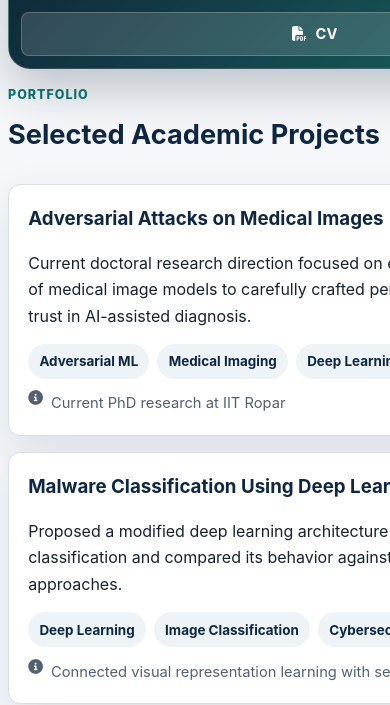
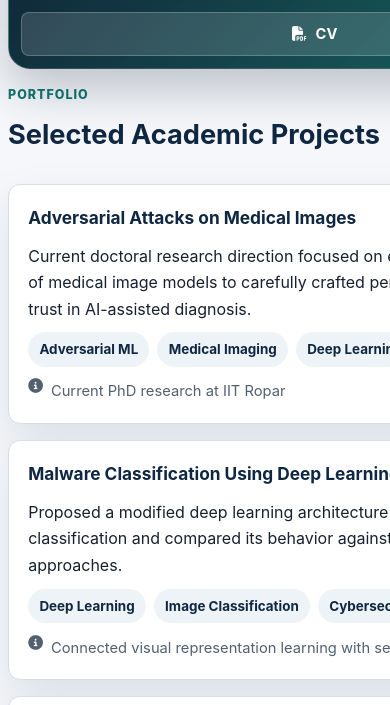
Before and after one commit to kousik-kr/riya2599.github.io, a plain HTML site: page projects.html in a window 390 px wide. Shown: the part 119-824 px from the top of the page. Drawn offline with Linux system fonts and the light colour scheme.

Commit message:
project update

```diff
--- a/src/components/Projects.js
+++ b/src/components/Projects.js
@@ -7,11 +7,11 @@ export const createProjects = ({ projects }) =>
         <p class="eyebrow">Portfolio</p>
         <h2>Selected Academic Projects</h2>
       </div>
-      <div class="projects-grid">
+      <div class="projects-list">
         ${createList(
           projects,
           (project) => `
-            <article class="project-card glass-panel">
+            <article class="project-item glass-panel">
               <div class="project-header">
                 <h3>${project.title}</h3>
                 ${
--- a/src/styles/main.css
+++ b/src/styles/main.css
@@ -542,7 +542,6 @@ body {
 }
 
 .cards-grid,
-.projects-grid,
 .skills-grid,
 .teaching-grid,
 .interests-grid {
@@ -552,7 +551,7 @@ body {
 }
 
 .feature-card,
-.project-card,
+.project-item,
 .skill-category,
 .teaching-card,
 .experience-card,
@@ -579,7 +578,7 @@ body {
 }
 
 .feature-card h3,
-.project-card h3,
+.project-item h3,
 .education-card h3,
 .experience-card h3,
 .award-content h3,
@@ -596,6 +595,7 @@ body {
 }
 
 .publications-list,
+.projects-list,
 .education-cards,
 .experience-timeline,
 .awards-container,
@@ -604,7 +604,8 @@ body {
   gap: 1rem;
 }
 
-.publication-item {
+.publication-item,
+.project-item {
   padding: clamp(1.2rem, 2.4vw, 1.65rem);
   display: grid;
   gap: 0.65rem;
@@ -644,7 +645,8 @@ body {
   text-transform: capitalize;
 }
 
-.publication-item h3 {
+.publication-item h3,
+.project-item h3 {
   color: var(--primary);
   font-size: 1.08rem;
 }
@@ -681,11 +683,6 @@ body {
   color: var(--accent-strong);
   font-size: 0.92rem;
   font-weight: 650;
-}
-
-.project-card {
-  display: grid;
-  gap: 0.95rem;
 }
 
 .project-link {
@@ -1158,7 +1155,6 @@ body {
   .metrics,
   .about-block-container,
   .cards-grid,
-  .projects-grid,
   .skills-grid,
   .teaching-grid,
   .interests-grid,
```
